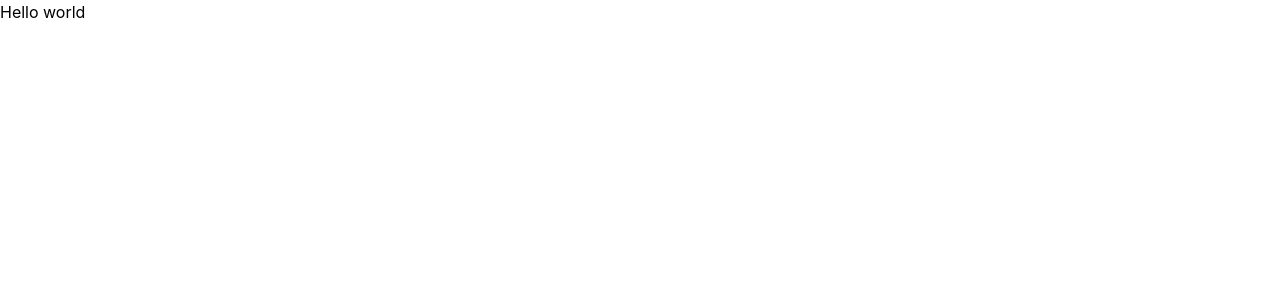
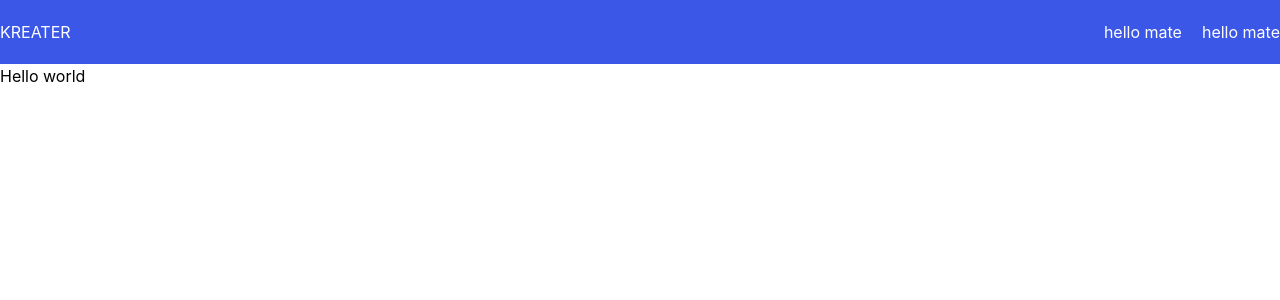
Before and after one commit to maxisusi/nvs, a Next.js app in the folder client/: page / in a window 1280 px wide. Shown: the top 300 px of the page. Built offline with nearby package versions, Linux system fonts and the light colour scheme.

Commit message:
Adding custom themes on tailswind

```diff
--- /dev/null
+++ b/client/components/header/Header.tsx
@@ -0,0 +1,19 @@
+import React from 'react';
+
+type Props = {};
+
+const Header = (props: Props) => {
+  return (
+    <div className='bg-skin-fill h-16 w-screen flex items-center justify-around'>
+      <div className='flex justify-between w-full max-w-screen-2xl'>
+        <h1 className='text-skin-white'>KREATER</h1>
+        <div className='flex gap-5'>
+          <h1 className='text-skin-white'> hello mate</h1>
+          <h1 className='text-skin-white'> hello mate</h1>
+        </div>
+      </div>
+    </div>
+  );
+};
+
+export default Header;
--- a/client/package.json
+++ b/client/package.json
@@ -21,6 +21,7 @@
     "eslint": "8.16.0",
     "eslint-config-next": "12.1.6",
     "postcss": "^8.4.14",
+    "sass": "^1.52.1",
     "tailwindcss": "^3.0.24",
     "typescript": "4.6.4"
   }
--- a/client/pages/_app.tsx
+++ b/client/pages/_app.tsx
@@ -1,8 +1,13 @@
-import '../styles/globals.css'
-import type { AppProps } from 'next/app'
+import type { AppProps } from 'next/app';
+import '../styles/globals.scss';
+import Layout from '../widgets/layout/Layout';
 
 function MyApp({ Component, pageProps }: AppProps) {
-  return <Component {...pageProps} />
+  return (
+    <Layout>
+      <Component {...pageProps} />
+    </Layout>
+  );
 }
 
-export default MyApp
+export default MyApp;
--- a/client/styles/globals.css
+++ b/client/styles/globals.scss
@@ -1,6 +1,16 @@
 @tailwind base;
 @tailwind components;
 @tailwind utilities;
+
+@layer base {
+  :root {
+    --color-text-base: #232d42;
+    --color-text-white: #ffff;
+    --color-text-gray: #8a92a6;
+    --color-lightGray-fill: #adb5bd;
+    --color-fill: #3a57e8;
+  }
+}
 
 html,
 body {
--- a/client/tailwind.config.js
+++ b/client/tailwind.config.js
@@ -4,7 +4,21 @@ module.exports = {
     './components/**/*.{js,ts,jsx,tsx}',
   ],
   theme: {
-    extend: {},
+    extend: {
+      textColor: {
+        skin: {
+          base: 'var(--color-text-base)',
+          white: 'var(--color-text-white)',
+          gray: 'var(--color-text-gray)',
+        },
+      },
+      backgroundColor: {
+        skin: {
+          fill: 'var(--color-fill)',
+          light: 'var(--color-lightGray-fill)',
+        },
+      },
+    },
   },
   plugins: [],
 };
--- /dev/null
+++ b/client/widgets/layout/Layout.tsx
@@ -0,0 +1,17 @@
+import React from 'react';
+import Header from '../../components/header/Header';
+
+type Props = {
+  children: React.ReactNode;
+};
+
+const Layout = (props: Props) => {
+  return (
+    <>
+      <Header />
+      {props.children}
+    </>
+  );
+};
+
+export default Layout;
```
Also changed, not shown: 2 other files (tests, documents, lock files or other folders).
